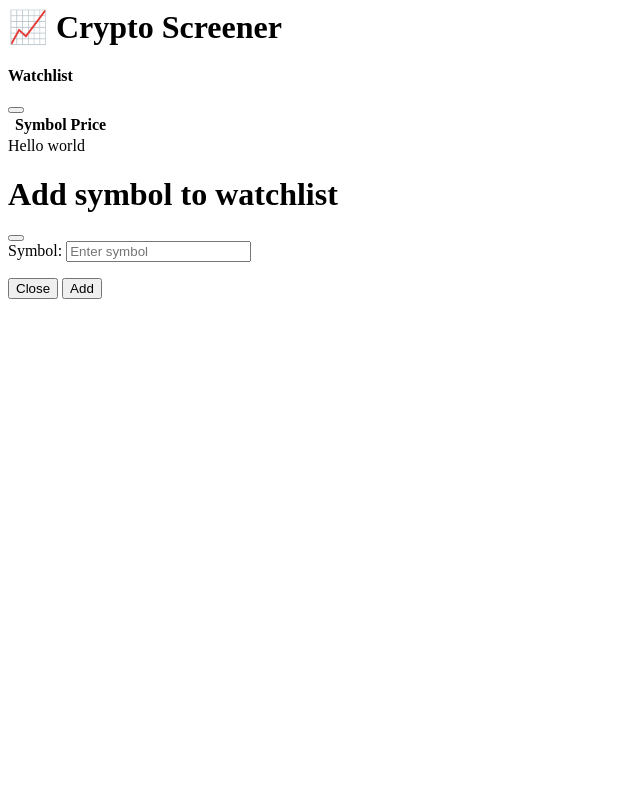
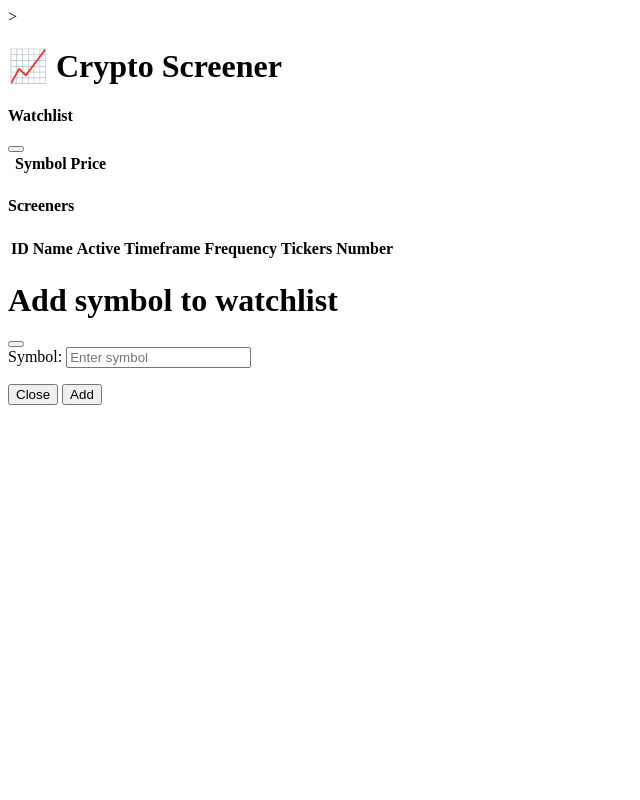
Before and after one commit to tiziaco/market-screener-app, a Flask app: template app/views/templates/body.html in a window 1280 px wide. Shown: the whole page, without its empty margins (0-640 px from the left). Run offline with Flask 3, Linux system fonts and the light colour scheme; the template is opened without the code that fills it, so the values that code supplies are empty; parts of the project's set-up code (start-up, migrations or seed data) failed here and were passed over.

Commit message:
refactor code

```diff
--- a/app/views/templates/body.html
+++ b/app/views/templates/body.html
@@ -1,10 +1,6 @@
 <!-- Header -->
-<body>
-	<!-- <header class="bg-dark text-white py-4">
-		<div class="container">
-		<h1 class="display-4">📈 Crypto Screener</h1>
-		</div>
-	</header> -->
+<body class="bg-dark"></body>>
+	<!-- Header -->
 	<header class="bg-dark text-white py-4 d-flex justify-content-between align-items-center">
 		<div class="container">
 			<h1 class="display-4">📈 Crypto Screener</h1>
@@ -18,55 +14,15 @@
 
 	<!-- Body -->
 	<div class="container mt-4">
-		<div class="row">
-			<div class="col-md-4">
+		<div class="row row-400">
+			<div class="col-md-4 d-flex">
 				<!-- Watchlist Card -->
-				<div class="card card-style">
-					<div class="card-body">
-						<div class="row mb-3">
-							<div class="col">
-								<div class="d-flex justify-content-between align-items-center">
-									<h4 class="card-title">Watchlist</h4>
-									<button type="button" class="add-symbol-btn" data-bs-toggle="modal" data-bs-target="#addSymbolModal">
-										<i class="bi bi-plus-circle"></i>
-									</button>
-								</div>
-							</div>
-						</div>
-						<!-- Example symbol -->
-						<table class="table" id="watchlist-table">
-							<thead>
-								<tr>
-									<th scope="col" class="delete-column"></th>
-									<th scope="col" class="symbol-column">Symbol</th>
-									<th scope="col" class="price-column">Price</th>
-								</tr>
-							</thead>
-							<tbody>
-								{% for row in table_data %}
-								<tr class="table-row">
-									<td>
-										<button class="delete-btn">
-											<i class="bi bi-trash3"></i>
-										</button>
-									</td>
-									<td>{{ row['symbol'] }}</td>
-									<td>{{ row['price'] }}</td>
-								</tr>
-								{% endfor %}
-							</tbody>
-						</table>
-					</div>
+				{% include 'cards/watchlist.html' %}
 			</div>
-		</div>
-		<div class="col-md-8">
-			<!-- Add *** Card -->
-			<div class="card rounded-lg">
-				<div class="card-body">
-					Hello world
-				</div>
+			<div class="col-md-8 d-flex">
+				<!-- Screener Card -->
+				{% include 'cards/screeners.html' %}
 			</div>
-		</div>
 		</div>
 	</div>
 
```
